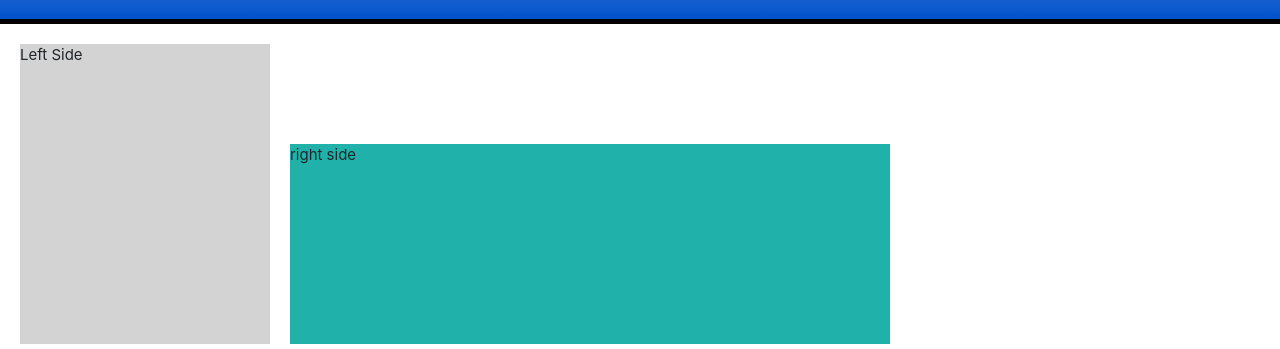
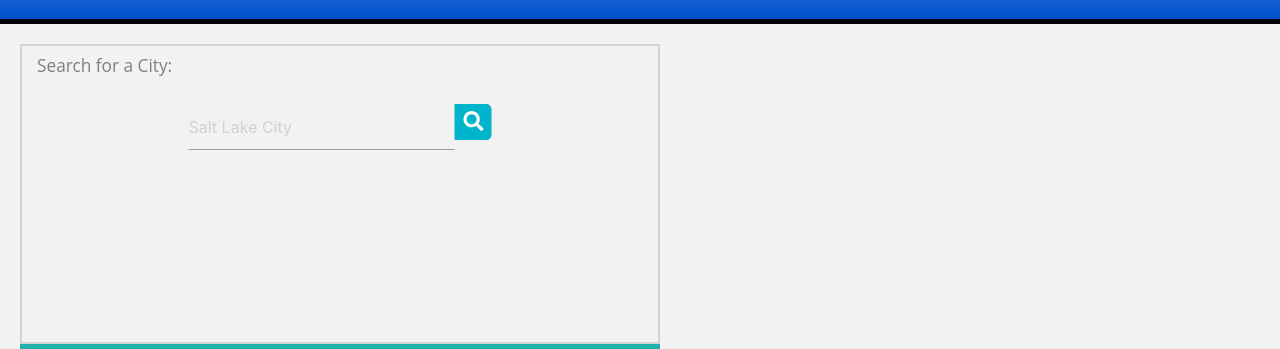
Before and after one commit to Shobes1421/Weather-Dashboard, a plain HTML site: page index.html in a window 1280 px wide. Shown: the part 137-486 px from the top of the page. Drawn offline with nearby package versions, Linux system fonts and the light colour scheme.

Commit message:
Added Search Bar, needs work

```diff
--- a/assets/style.css
+++ b/assets/style.css
@@ -18,13 +18,72 @@ body {
 }
 
 .leftSide {
-    background-color: lightgray;
+    border: 2px solid lightgray;
+
     height: 300px;
     width: 250px;
     margin-left: 20px;
     margin-top: 20px;
     padding-bottom: 200px;
+    text-align: left;
 }
+h6 {
+    color: gray;
+}
+
+@import url(https://fonts.googleapis.com/css?family=Open+Sans);
+
+body{
+  background: #f2f2f2;
+  font-family: 'Open Sans', sans-serif;
+}
+
+.search {
+  width: 100%;
+  position: relative;
+  display: flex;
+}
+
+.searchTerm {
+  width: 100%;
+  border: 3px solid #00B4CC;
+  border-right: none;
+  padding: 5px;
+  height: 20px;
+  border-radius: 5px 0 0 5px;
+  outline: none;
+  color: #9DBFAF;
+}
+
+.searchTerm:focus{
+  color: #00B4CC;
+}
+
+.searchButton {
+  width: 40px;
+  height: 36px;
+  border: 1px solid #00B4CC;
+  background: #00B4CC;
+  text-align: center;
+  color: #fff;
+  border-radius: 0 5px 5px 0;
+  cursor: pointer;
+  font-size: 20px;
+}
+
+/*Resize the wrap to see the search bar change!*/
+.wrap{
+  width: 50%;
+  position: relative;
+  top: 50%;
+  left: 50%;
+  transform: translate(-50%, -50%);
+}
+
+
+
+
+
 
 .rightSide {
     background-color: lightseagreen;
@@ -32,6 +91,7 @@ body {
     width: 600px;
     align-self: flex-end;
     margin-left: 20px;
+    float: right;
 
 }
 
--- a/index.html
+++ b/index.html
@@ -14,6 +14,7 @@
     <link rel="stylesheet" href="https://cdnjs.cloudflare.com/ajax/libs/animate.css/3.7.2/animate.min.css">
     <!--Materialize stylesheet-->
     <link rel="stylesheet" href="https://cdnjs.cloudflare.com/ajax/libs/materialize/1.0.0/css/materialize.min.css">
+    <link rel="stylesheet" href="https://cdnjs.cloudflare.com/ajax/libs/font-awesome/4.7.0/css/font-awesome.min.css">
     <link rel="stylesheet" href="assets/style.css">
 </head>
 <body>
@@ -28,10 +29,23 @@
 
         <div class="jumbotron-fluid col-12">
             <div class="row">
-                <div class="leftSide">Left Side
+
+                <div class="col-6 leftSide">
+                    <h6>Search for a City:</h6>
+                    <div class="wrap">
+                        <div class="search">
+                            <input type="text" class="searchTerm" placeholder="Salt Lake City">
+                            <button type="submit" class="searchButton">
+                                <i class="fa fa-search"></i>
+                            </button>
+                        </div>
+                    </div>
+                </div>
+
+
+                <div class="col-6 rightSide">right side
 
                 </div>
-                <div class="rightSide">right side</div>
             </div>
             <div class="row justify-content-between">
 
```
